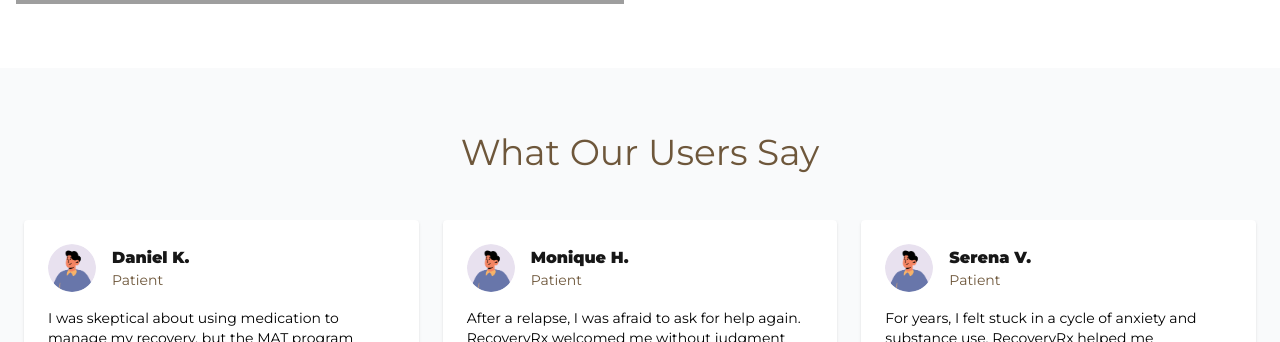
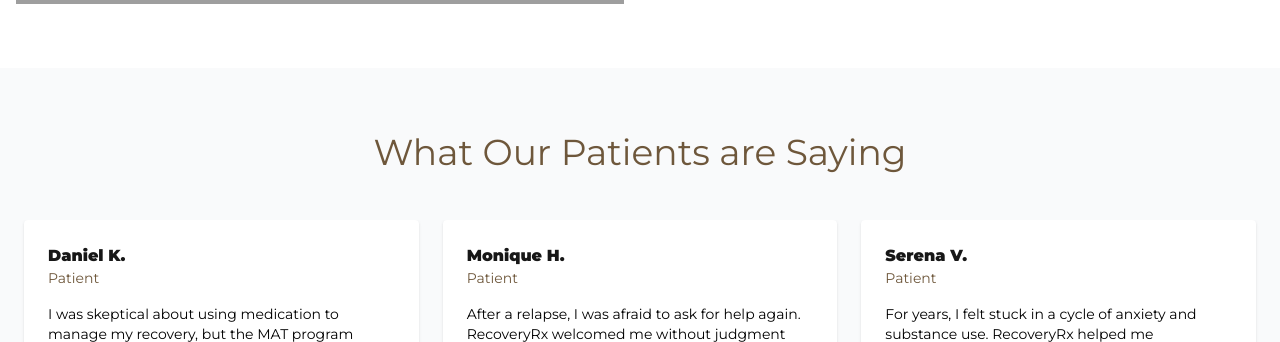
Before and after one commit to orlamee/recoveryrx, a Next.js app: page / in a window 1280 px wide. Shown: the part 1260-1602 px from the top of the page. Built offline with nearby package versions, Linux system fonts and the light colour scheme; grey boxes are pictures that could not be loaded.

Commit message:
Update Testimonial component header and comment out unused Image import

```diff
--- a/src/components/Testimonial.tsx
+++ b/src/components/Testimonial.tsx
@@ -1,7 +1,7 @@
 "use client";
 
 import React, { useState, useCallback } from "react";
-import Image from "next/image";
+// import Image from "next/image";
 
 // eslint-disable-next-line @typescript-eslint/no-explicit-any
 const chunkArray = (arr: any[], size: number) =>
@@ -73,7 +73,7 @@ const Testimonial = () => {
     <section className="py-16 bg-gray-50">
       <div className="container mx-auto px-4">
         <h2 className="text-4xl text-[#6e573b] text-center mb-12">
-          What Our Users Say
+          What Our Patients are Saying
         </h2>
 
         <div className="relative overflow-hidden">
@@ -94,14 +94,14 @@ const Testimonial = () => {
                       className="bg-white p-6 rounded shadow"
                     >
                       <div className="flex items-center mb-4">
-                        <div className="relative w-12 h-12 mr-4">
+                        {/* <div className="relative w-12 h-12 mr-4">
                           <Image
                             src={testimonial.image}
                             alt={testimonial.name}
                             fill
                             className="rounded-full object-cover"
                           />
-                        </div>
+                        </div> */}
                         <div>
                           <h3 className="font-bold">{testimonial.name}</h3>
                           <p className="text-[#6e573b] text-sm">
```
